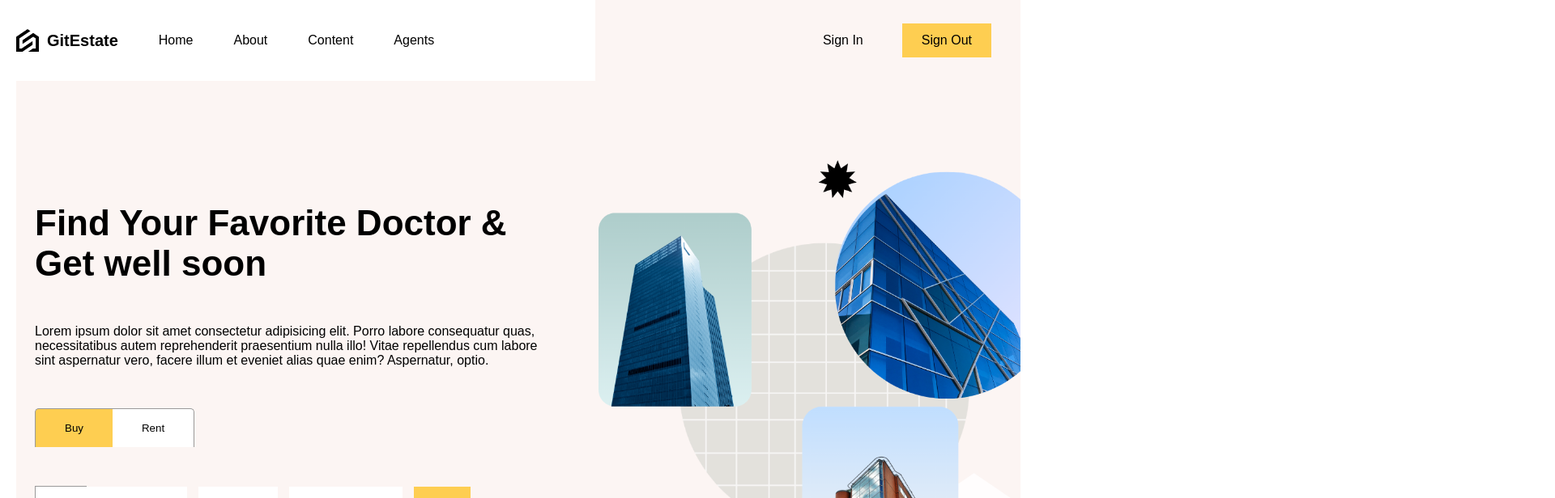
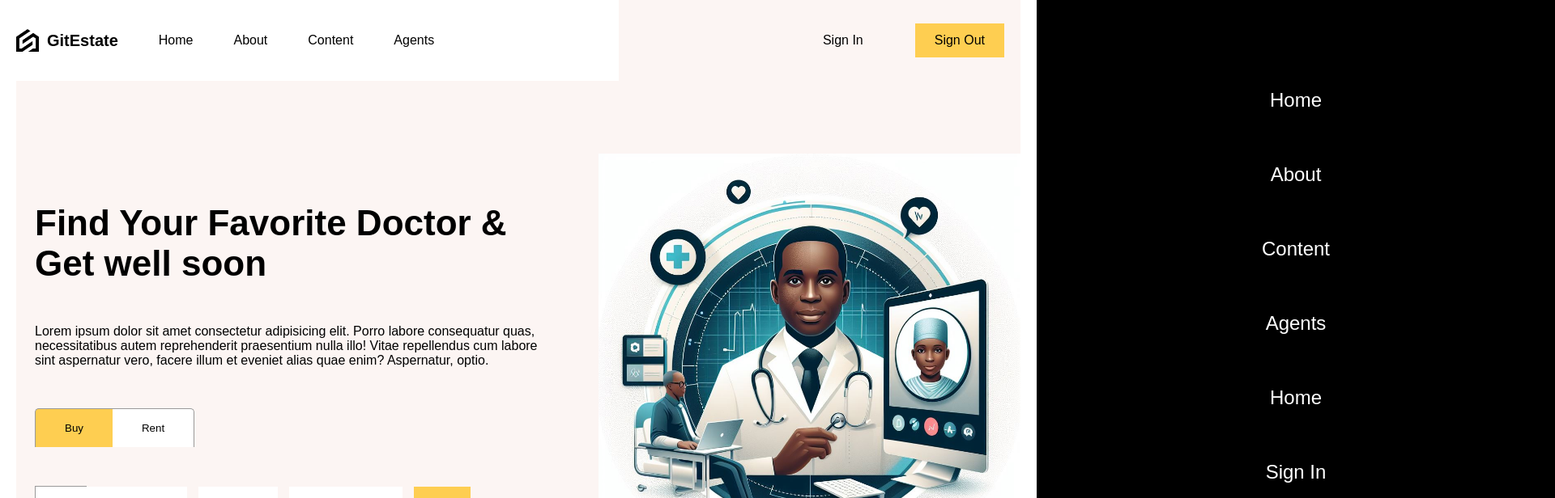
Before and after one commit to Fonyuygita/GitaEstate, a React (Vite) app: page / in a window 1280 px wide. Shown: the top 616 px of the page at 81% size, 1920 px wide, since content can reach past the window. Built offline with nearby package versions, Linux system fonts and the light colour scheme.

Commit message:
added and workin on the list hospitals page

```diff
--- a/src/components/navbar/Navbar.jsx
+++ b/src/components/navbar/Navbar.jsx
@@ -5,7 +5,7 @@ const Navbar = () => {
 
   const [open, setOpen]=useState(false)
   return (
-    <nav className="navbar">
+    <nav className="nav">
       <div className="left">
         <a href="/" className="logo">
           <img src="/logo.png" alt="" />
--- a/src/components/navbar/Navbar.scss
+++ b/src/components/navbar/Navbar.scss
@@ -1,133 +1,154 @@
+@import "../../responsive.scss";
 
-@import "./../../responsive.scss";
-.navbar{
+nav {
+  height: 100px;
   display: flex;
   justify-content: space-between;
   align-items: center;
-    height: 100px;
 
-    a{
-        transition: all 0.4s  ease;
+  a {
+    transition: all 0.4s ease;
 
-        &:hover{
-            scale: 1.05;
-
-        }@include sm{
+    @include sm {
       display: none;
     }
 
-
-
-
+    &:hover {
+      scale: 1.05;
+    }
   }
 
-
-
-    .left{
-        flex:3;
-        // background-color: red;
+  .left {
+    flex: 3;
     display: flex;
     align-items: center;
     gap: 50px;
 
-        .logo{
+    .logo {
       font-weight: bold;
+      font-size: 20px;
       display: flex;
-            font-size: 20px;
       align-items: center;
       gap: 10px;
 
-            span{
-                @include md{
+      img {
+        width: 28px;
+      }
+
+      span {
+        @include md {
           display: none;
         }
 
-                @include sm{
+        @include sm {
           display: initial;
         }
       }
+    }
+  }
+  .right {
+    flex: 2;
+    display: flex;
+    align-items: center;
+    justify-content: flex-end;
+    background-color: #fcf5f3;
+    height: 100%;
+
+    @include md {
+      background-color: transparent;
+    }
+
+    a {
+      padding: 12px 24px;
+      margin: 20px;
+    }
+
+    .user{
+      display: flex;
+      align-items: center;
+      font-weight: bold;
 
       img{
-                width: 28px;
+        width: 40px;
+        height: 40px;
+        border-radius: 50%;
+        object-fit: cover;
+        margin-right: 20px;
       }
+
+      span{
+        @include sm{
+          display: none;
         }
       }
 
-    // RIGHT SIDE
-    .right{
-        flex: 2;
+      .profile{
+        padding: 12px 24px;
+        background-color: #fece51;
+        cursor: pointer;
+        border: none;
+        position: relative;
+
+        .notification{
+          position: absolute;
+          top: -8px;
+          right: -8px;
+          background-color: red;
+          color: white;
+          border-radius: 50%;
+          width: 26px;
+          height: 26px;
           display: flex;
           align-items: center;
-       background-color: #fcf5f3;
-        justify-content: flex-end;
-        height: 100%;
-        padding: 24px;
-
-        @include md{
-            background-color: transparent;
+          justify-content: center;
         }
 
-        a{
-            padding: 12px 24px;
-            margin: 12px;
       }
-        .register{
+    }
+
+    .register {
       background-color: #fece51;
     }
-        .menuIcon{
+
+    .menuIcon {
       display: none;
       z-index: 999;
 
-            img{
-                width: 34px;
+      img {
+        width: 36px;
+        height: 36px;
         cursor: pointer;
-                height: 34px;
       }
 
-            @include sm{
-                display: initial;
+      @include sm {
+        display: inline;
       }
     }
 
-        .menu{
+    .menu {
       position: absolute;
+      top: 0;
+      right: -50%;
       background-color: black;
       color: white;
       height: 100vh;
       width: 50%;
-            top: 0;
-
       transition: all 1s ease;
       display: flex;
-          overflow: hidden;
       flex-direction: column;
-            align-content: center;
+      align-items: center;
       justify-content: center;
       font-size: 24px;
-            opacity: 0;
 
-            a{
-                text-align: center;
+      &.active {
+        right: 0;
       }
 
       @include sm {
-                a{
+        a {
           display: initial;
-                    @include sm{
-                        font-size: 16px;
-                     }
-
-                }
-
-                @include sm{
-                    padding: 20px;
-                }
-            }
-            &.active{
-                right:0;
-                opacity: 1;
         }
       }
     }
-
   }
+}
--- a/src/layout/layout.jsx
+++ b/src/layout/layout.jsx
@@ -5,8 +5,10 @@ import { Outlet } from "react-router-dom";
 function Layout() {
   return (
     <div className="layout">
+<div className="navbar">
+<Navbar />
 
-    <Navbar />
+</div>
 
       <div className="content">
         <Outlet/>
--- a/src/pages/home/home-page.jsx
+++ b/src/pages/home/home-page.jsx
@@ -35,7 +35,7 @@ const HomePage = () => {
         </div>
       </div>
       <div className="imgContainer">
-        <img src="/bg.png" alt="" />
+        <img src="/left-image.png" alt="" />
       </div>
     </div>
   );
```
Also changed, not shown: public/left-image.png (added). Lines whose indentation alone changed are shown as unchanged.
